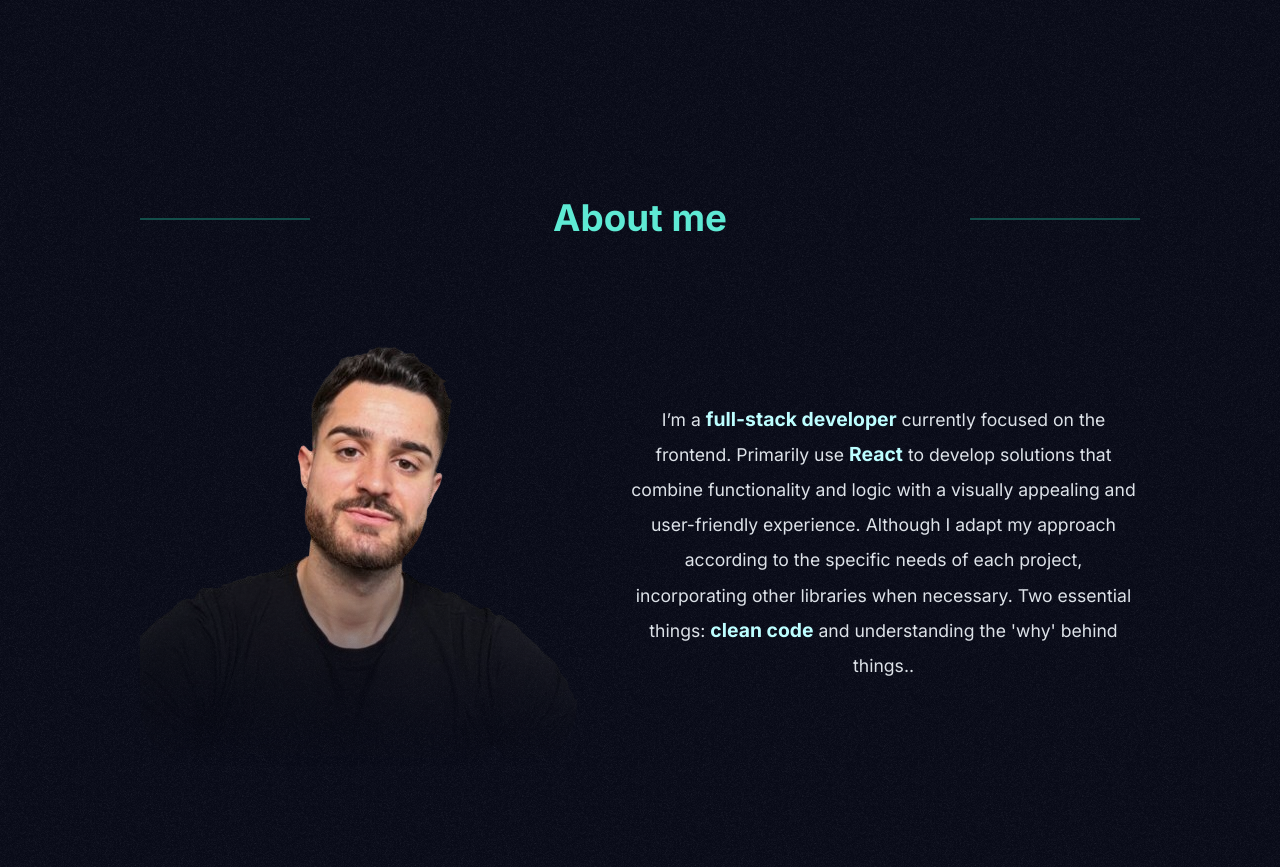
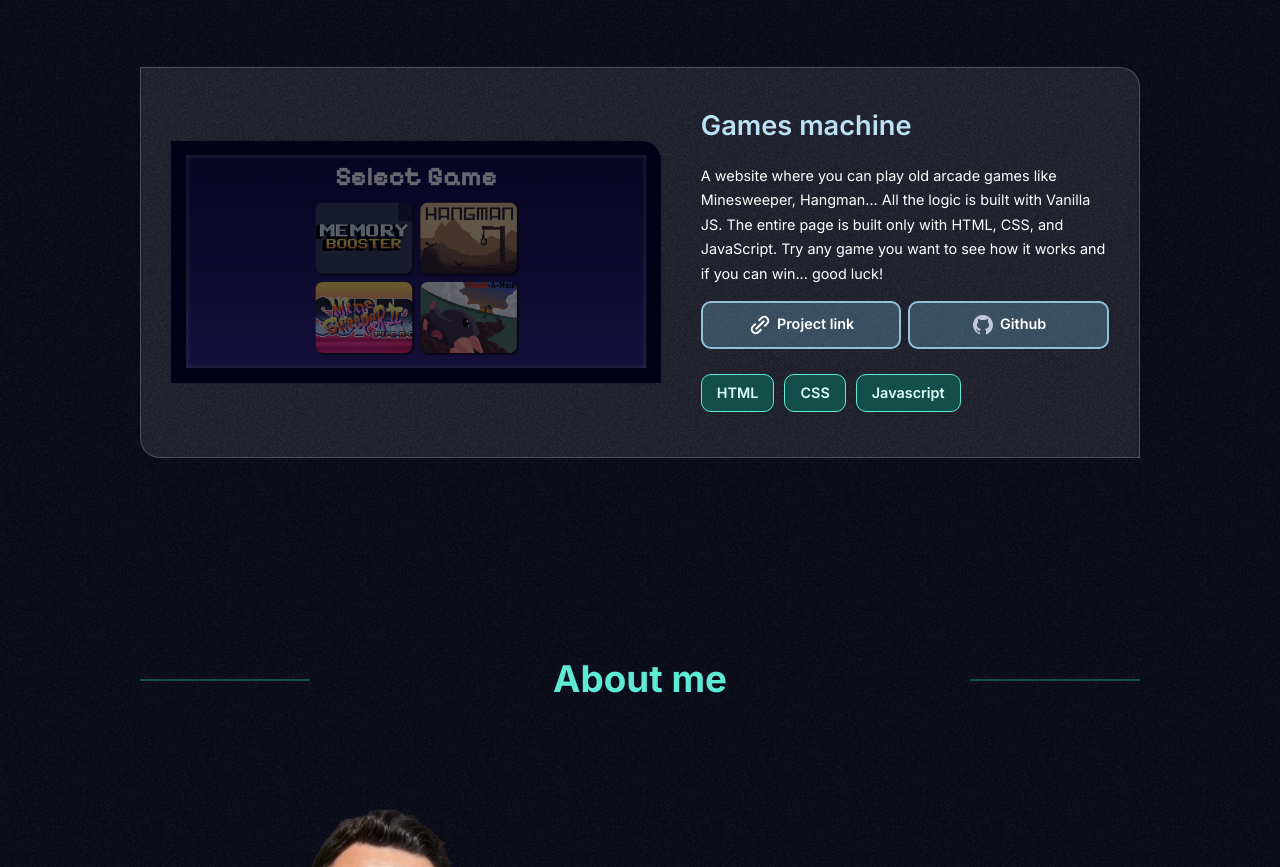
Before and after one commit to Adri-devnull/adridevnull-portfolio, a website built with Vite: page src/index.html in a window 1280 px wide. Shown: the part 2026-2893 px from the top of the page. Built offline with nearby package versions, Linux system fonts and the light colour scheme; some packages are replaced by stand-ins of ours.

Commit message:
adding projects

```diff
--- a/src/index.html
+++ b/src/index.html
@@ -201,6 +201,43 @@
 							/>
 						</div>
 					</article>
+					<article class="project__container">
+						<div class="project__image-container">
+							<img
+								src="assets/images/projects/desktop-games-machine.PNG"
+								class="project__image"
+								alt="main image of paddle connect project"
+							/>
+						</div>
+						<div class="project__info-container">
+							<h2 class="project__name">Games machine</h2>
+							<p class="project__info">
+								A website where you can play old arcade games like Minesweeper,
+								Hangman... All the logic is built with Vanilla JS. The entire
+								page is built only with HTML, CSS, and JavaScript. Try any game
+								you want to see how it works and if you can win... good luck!
+							</p>
+							<div class="project__links">
+								<a href="#" class="project-link">
+									<img src="assets/images/link-image.svg" alt="" /> Project
+									link</a
+								>
+								<a
+									href="https://github.com/Adri-devnull/Final-project-Javascript.git"
+									target="_blank"
+									class="project-link"
+								>
+									<img src="assets/images/github.svg" alt="Github icon" />
+									Github
+								</a>
+							</div>
+							<div class="project__technologies">
+								<span class="project-technologie">HTML</span>
+								<span class="project-technologie">CSS</span>
+								<span class="project-technologie">Javascript</span>
+							</div>
+						</div>
+					</article>
 				</div>
 			</section>
 			<!-- ABOUT ME SECTION  -->
```
Also changed, not shown: src/assets/images/projects/desktop-games-machine.PNG (added).
